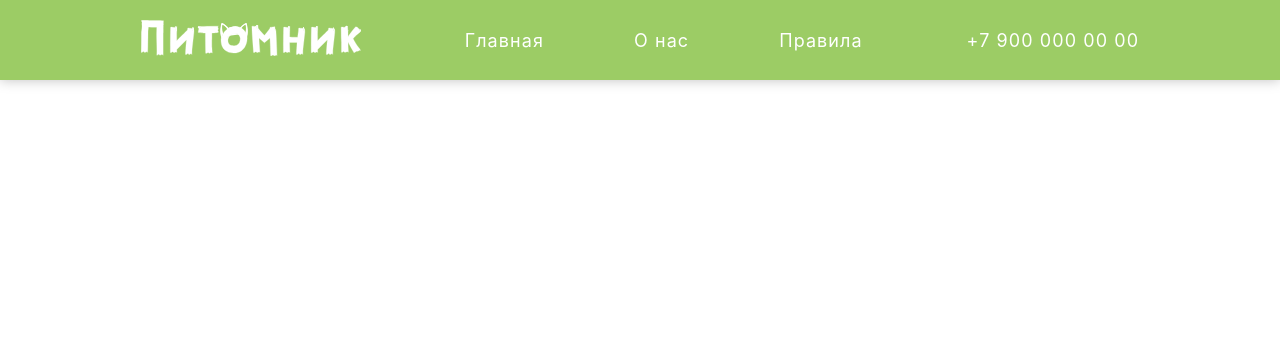
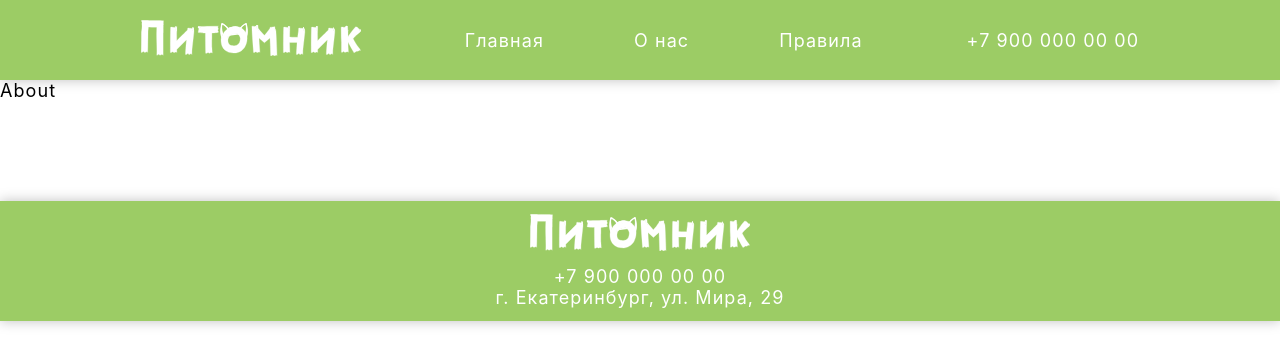
Before and after one commit to Nevenq/Nursery, a React (Create React App) app: page /card/1 in a window 1280 px wide. Shown: the top 364 px of the page. Built offline with nearby package versions, Linux system fonts and the light colour scheme.

Commit message:
Added footer

```diff
--- a/src/App.css
+++ b/src/App.css
@@ -1,8 +1,27 @@
-.container{
-  width: 78%;
-  margin: 0 auto;
-  text-align: center;
+.container {
+    width: 78%;
+    margin: 0 auto;
+    text-align: center;
 }
-#main{
-  color:#555;
+
+#main {
+    color: #555;
 }
+
+.footer {
+    margin-top: 100px;
+    width: 100%;
+    background-color: #9ccc65;
+    height: 120px;
+    display: flex;
+    justify-content: center;
+    align-items: center;
+    flex-direction: column;
+    text-align: center;
+    color: #fff;
+    box-shadow: 0 0 12px rgba(0, 0, 0, .25);
+}
+
+.footer .info {
+    margin-top: 15px;
+}
--- a/src/App.js
+++ b/src/App.js
@@ -3,17 +3,18 @@ import './App.css';
 import Menu from "./components/Menu/Menu";
 import Main from "./components/Main/Main";
 import {BrowserRouter} from "react-router-dom";
-import {Route} from "react-router";
+import {Route, Switch} from "react-router";
 import About from "./components/About/About";
 import Rules from "./components/Rules/Rules";
 import {store} from './index'
 import {requestCards, requestCardsSuccess} from "./actionCreators/actionCreators";
 import {api} from "./";
+import logo from './images/Питомник.svg'
 
 class App extends Component {
     componentDidMount() {
         store.dispatch(requestCards());
-        store.dispatch((dispatch) =>api.getCards().then(cards => dispatch(requestCardsSuccess(cards))))
+        store.dispatch((dispatch) => api.getCards().then(cards => dispatch(requestCardsSuccess(cards))))
     }
 
     render() {
@@ -24,9 +25,19 @@ class App extends Component {
                         <Menu/>
                     </header>
                 </div>
-                <Route exact path='/' component={Main}/>
-                <Route path='/about' component={About} />
-                <Route path='/rules' component={Rules} />
+                <Switch>
+                    <Route exact path='/' component={Main}/>
+                    <Route exact path='/about' component={About}/>
+                    <Route path='/rules' component={Rules}/>
+                    <Route exact path='/card/:id' component={About}/>
+                </Switch>
+                <footer className='footer'>
+                    <img src={logo} alt="logo" className="logo"/>
+                    <div className="info">
+                        <p>+7 900 000 00 00</p>
+                        <p>г. Екатеринбург, ул. Мира, 29</p>
+                    </div>
+                </footer>
             </BrowserRouter>
         );
     }
--- a/src/actionCreators/actionCreators.js
+++ b/src/actionCreators/actionCreators.js
@@ -8,7 +8,7 @@ export const changeFilter = (value) => ({
     type : actionTypes.CHANGE_FILTER,
     payload : value,
 });
-export const resetFilter = () => ({
+export const resetFilter = (values) => ({
     type : actionTypes.RESET_FILTER,
 });
 export const submitFilter = () => ({
--- a/src/components/About/About.js
+++ b/src/components/About/About.js
@@ -1,8 +1,6 @@
 import React from "react";
 
-const About = () =>(
-    <div>
-        About
-    </div>
-);
+const About = () =>{
+    return <div>About</div>
+}
 export default About;
--- a/src/components/Card/Card.js
+++ b/src/components/Card/Card.js
@@ -2,10 +2,11 @@ import React from 'react'
 import img from './sample-card-image.jpg'
 import './Card.css'
 import 'font-awesome/css/font-awesome.min.css';
+import {Link} from "react-router-dom";
 
-const Card = ({src = img,animal= 'cats', name = 'Рыжик', text = 'Очень ласковый и любвеобильный котик. Любит греться на солнышке', sex = 'male', age = "1 год"}) => {
+const Card = ({src = img, animal = 'cats', name = 'Рыжик', text = 'Очень ласковый и любвеобильный котик. Любит греться на солнышке', sex = 'male', age = "1 год", id}) => {
     return (
-        <a href="#">
+        <Link to={`/card/${id}`}>
             <div className="card">
                 <img src={src} alt="animal" className='animal'/>
                 <div className="text-wrapper">
@@ -16,8 +17,7 @@ const Card = ({src = img,animal= 'cats', name = 'Рыжик', text = 'Очень
                     </div>
                 </div>
             </div>
-        </a>
-
+        </Link>
     )
 };
 const makeSex = (sex) => {
--- a/src/components/Cards/Cards.css
+++ b/src/components/Cards/Cards.css
@@ -14,6 +14,7 @@
     width: 100%;
     height: 100%;
     font-size: 40px;
+    margin-top: 300px;
 }
 .loading .spinner {
     animation: loadingSpinner 1s infinite linear;
--- a/src/components/Cards/Cards.js
+++ b/src/components/Cards/Cards.js
@@ -2,13 +2,17 @@ import React from 'react'
 import Card from "../Card/Card";
 import './Cards.css'
 
-export class Cards extends React.Component{
+export class Cards extends React.Component {
 
-    render(){
+
+    render() {
+
         return (
             <div className='cards'>
                 {this.props.status === 'loaded'
-                    ? this.props.cards.map((card,i) => <Card key = {i} src={card.src} age={card.age} name={card.name} sex={card.sex} text={card.text}/>)
+                    ? this.props.cards.map((card, i) => <Card key={i} src={card.src} age={card.age} name={card.name}
+                                                              sex={card.sex} text={card.text} id={card.id}
+                                                              animal={card.animal}/>)
                     : <div className='loading'><i className="fa fa-spinner spinner" aria-hidden="true"/></div>}
             </div>
 
--- a/src/components/Filter/Filter.css
+++ b/src/components/Filter/Filter.css
@@ -40,7 +40,7 @@
     font-family: Roboto,sans-serif;
     display: block;
     width: 100%;
-    height: 60px;
+    height: 50px;
     background-color: #fff;
     outline: 1px solid #9ccc65;
     color: #9ccc65;
--- a/src/components/Main/Main.js
+++ b/src/components/Main/Main.js
@@ -2,6 +2,8 @@ import React, {Component} from 'react';
 import './Main.css'
 import Filter from "../../containers/Filter";
 import Cards from "../../containers/Cards";
+import {Route, Switch} from "react-router";
+import About from "../About/About";
 
 
 
@@ -15,17 +17,24 @@ class Main extends Component {
     }
 
     render() {
+
         return (
+            <Switch>
+                <Route path='/' render={() =>(
                     <section id='main'>
                         <div className="container">
                             <h2 style={{'marginTop': '30px', 'marginBottom': '20px'}}>Найдите любимца в нашем
                                 Питомнике!</h2>
                             <div className='main'>
                                 <Filter/>
-                        <Cards/>
+                                <Cards />
                             </div>
                         </div>
                     </section>
+                )}/>
+                <Route path={`${this.props.match.path}/:cardId`} component={About}/>
+            </Switch>
+
 
 
         )
--- a/src/components/Menu/Menu.js
+++ b/src/components/Menu/Menu.js
@@ -1,6 +1,6 @@
 import React from 'react'
 import './Menu.css'
-import logo from './Питомник.svg'
+import logo from '../../images/Питомник.svg'
 import {Link} from "react-router-dom";
 
 const Menu = () => {
--- a/src/containers/Filter.js
+++ b/src/containers/Filter.js
@@ -20,7 +20,7 @@ export default connect(
         handleChange: (e) =>{
             dispatch(changeFilter({name : e.target.name, value : e.target.value}))
         },
-        handleReset : () =>{
+        handleReset : (value) =>{
             dispatch(resetFilter())
         },
         handleSubmit : (value) =>{
```
Also changed, not shown: src/images/Питомник.svg (renamed from src/components/Menu/Питомник.svg). Lines whose indentation alone changed are shown as unchanged.
